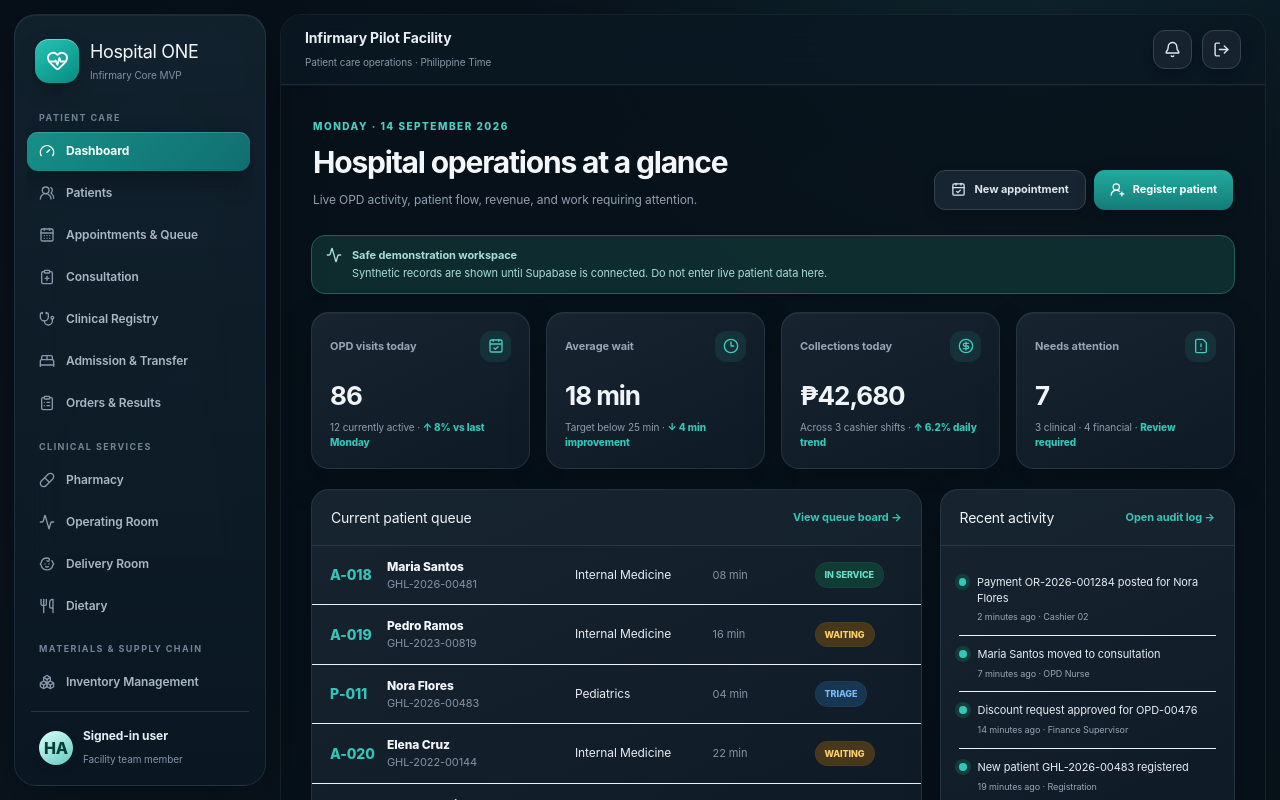
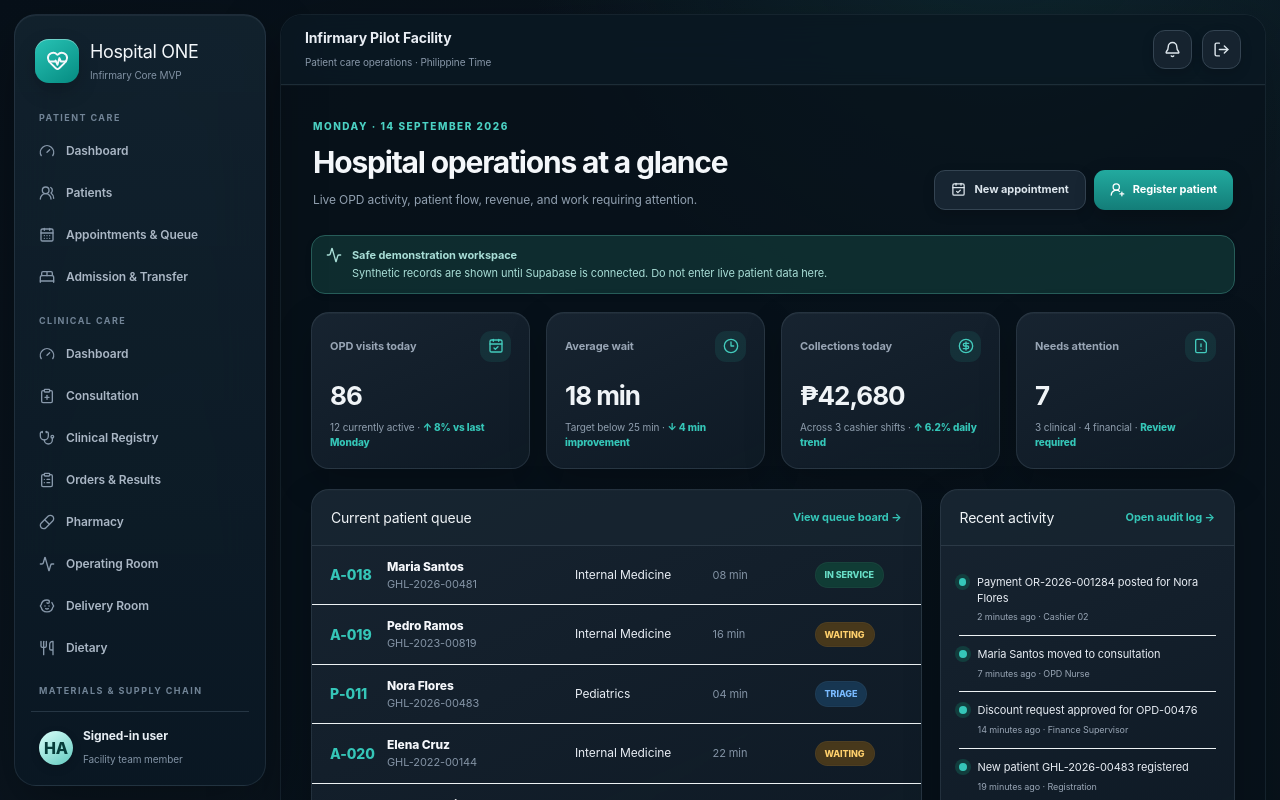
Before and after one commit to homerbarrientos/hospital-information-system, a Next.js app: page / in a window 1280 px wide. Shown: the top 800 px of the page. Built offline with nearby package versions, Linux system fonts and the light colour scheme.

Commit message:
Align navigation with four care and operations dashboards

```diff
--- a/src/components/app-shell.tsx
+++ b/src/components/app-shell.tsx
@@ -1,12 +1,11 @@
 "use client";
 import Link from"next/link";import{createContext,useContext,useEffect,useState}from"react";import{usePathname}from"next/navigation";import{Activity,Baby,BedDouble,Bell,Boxes,CalendarDays,CircleDollarSign,ClipboardList,ClipboardPlus,FileChartColumn,FileHeart,Gauge,HeartPulse,LogOut,Menu,Package,PackagePlus,Pill,Settings,ShieldCheck,Stethoscope,UsersRound,Utensils,X}from"lucide-react";import{signOut}from"@/app/login/actions";
 const navigationGroups=[
-  {label:"Patient Care",items:[["/","Dashboard",Gauge],["/patients","Patients",UsersRound],["/queue","Appointments & Queue",CalendarDays],["/clinical","Consultation",ClipboardPlus],["/clinical-registry","Clinical Registry",Stethoscope],["/admissions","Admission & Transfer",BedDouble],["/orders","Orders & Results",ClipboardList]]},
-  {label:"Clinical Services",items:[["/pharmacy","Pharmacy",Pill],["/operations/or","Operating Room",Activity],["/operations/dr","Delivery Room",Baby],["/operations/dietary","Dietary",Utensils]]},
-  {label:"Materials & Supply Chain",items:[["/inventory","Inventory Management",Boxes],["/operations/materials","Materials Management",Package],["/operations/purchasing","Purchasing & Procurement",PackagePlus]]},
-  {label:"Revenue & Claims",items:[["/billing","Billing & Cashiering",CircleDollarSign],["/operations/philhealth","PhilHealth Claims",FileHeart]]},
-  {label:"Reports & Analytics",items:[["/reports","Reports",FileChartColumn],["/reports?view=executive","Executive Dashboard",Gauge],["/reports?view=operations","Operational Analytics",Activity],["/reports?view=disease","Clinical Analytics",Stethoscope],["/reports?view=revenue","Financial Analytics",CircleDollarSign]]},
-  {label:"Platform Administration",items:[["/administration","Administration",Settings],["/administration/reference-data","Libraries",ClipboardList],["/administration/roles","Security",ShieldCheck],["/audit","Audit & Compliance",ShieldCheck]]},
+  {label:"Patient Care",items:[["/dashboards/patient","Dashboard",Gauge],["/patients","Patients",UsersRound],["/queue","Appointments & Queue",CalendarDays],["/admissions","Admission & Transfer",BedDouble]]},
+  {label:"Clinical Care",items:[["/dashboards/clinical","Dashboard",Gauge],["/clinical","Consultation",ClipboardPlus],["/clinical-registry","Clinical Registry",Stethoscope],["/orders","Orders & Results",ClipboardList],["/pharmacy","Pharmacy",Pill],["/operations/or","Operating Room",Activity],["/operations/dr","Delivery Room",Baby],["/operations/dietary","Dietary",Utensils]]},
+  {label:"Materials & Supply Chain",items:[["/dashboards/materials","Dashboard",Gauge],["/inventory","Inventory Management",Boxes],["/operations/materials","Materials Management",Package],["/operations/purchasing","Purchasing & Procurement",PackagePlus]]},
+  {label:"Revenue & Claims",items:[["/dashboards/revenue","Dashboard",Gauge],["/billing","Billing & Cashiering",CircleDollarSign],["/operations/philhealth","PhilHealth Claims",FileHeart]]},
+  {label:"Reports & Analytics",items:[["/reports","Consolidated Reports",FileChartColumn],["/reports?view=executive","Executive Dashboard",Gauge],["/reports?view=operations","Operational Analytics",Activity],["/reports?view=disease","Clinical Analytics",Stethoscope],["/reports?view=revenue","Financial Analytics",CircleDollarSign],["/administration","Setup & Configuration",Settings],["/administration/reference-data","Libraries",ClipboardList],["/administration/roles","Security",ShieldCheck],["/audit","Audit & Compliance",ShieldCheck]]},
 ] as const;
 const ShellContext=createContext(false);
 export function AppShell({children}:{children:React.ReactNode}){
```
